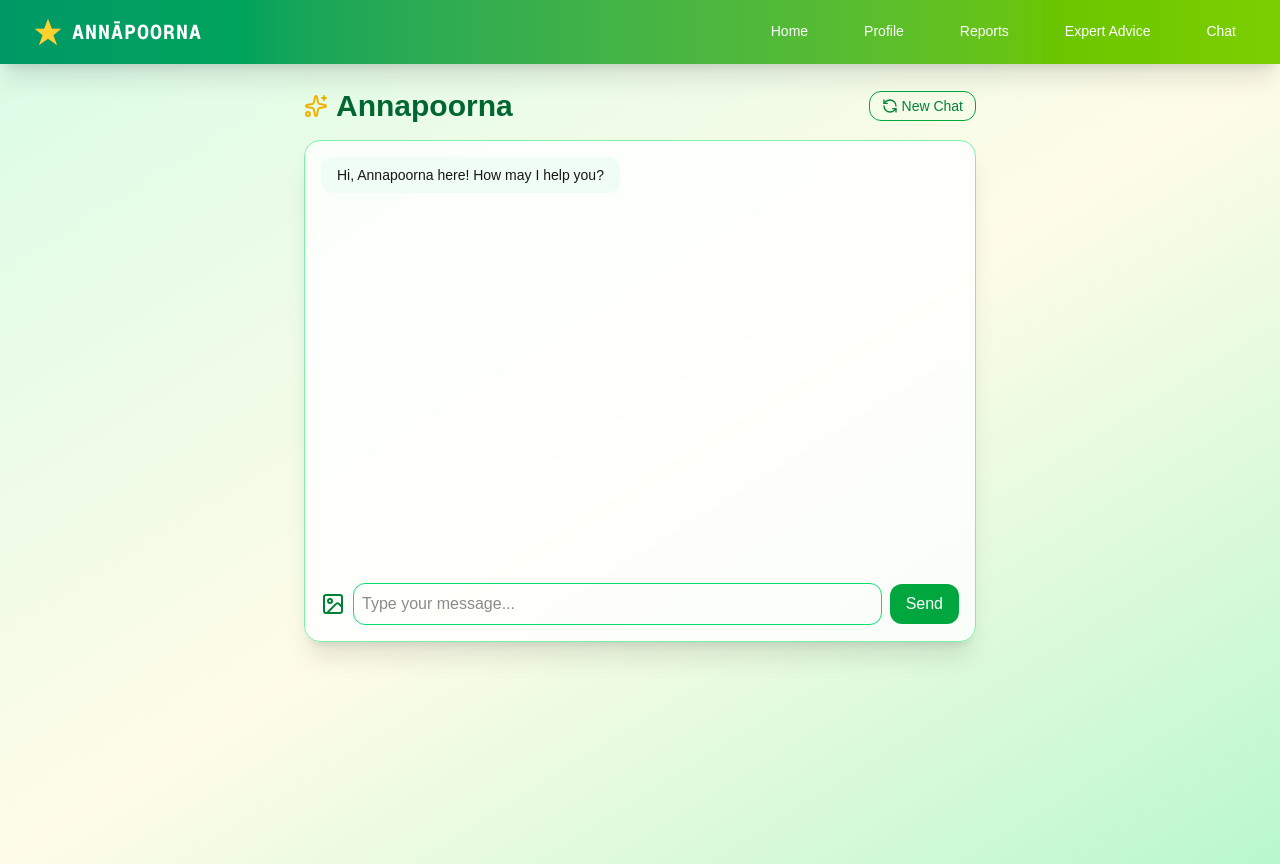
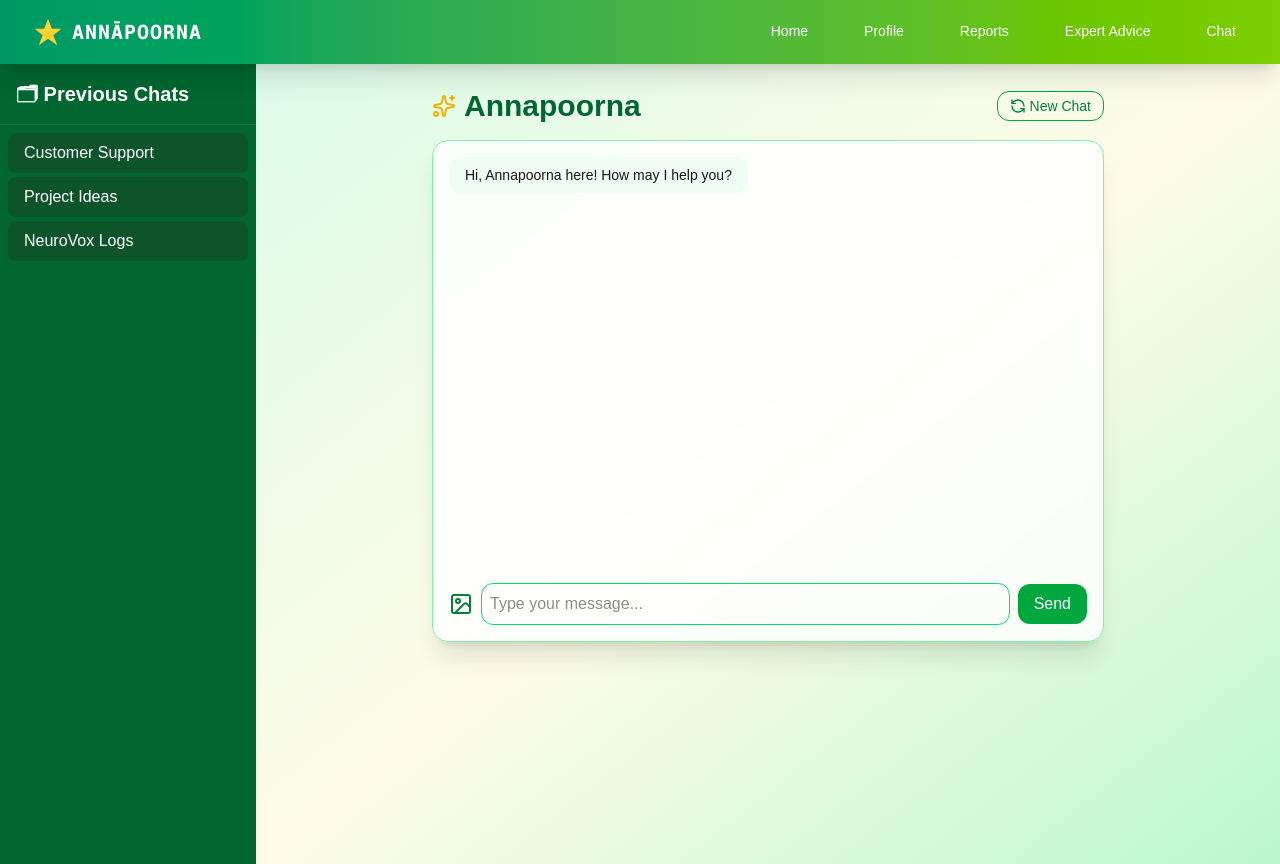
Before and after one commit to V47VANSH/Annapoorna, a Next.js app in the folder website/: page /dashboard/1/chat in a window 1280 px wide. Built offline with nearby package versions, Linux system fonts and the light colour scheme.

Commit message:
Old chats function

```diff
--- a/website/app/dashboard/[id]/chat/page.js
+++ b/website/app/dashboard/[id]/chat/page.js
@@ -2,8 +2,20 @@
 import { useState, useEffect, useRef } from "react";
 import { useParams } from "next/navigation";
 import { Sparkles, RefreshCcw, ImageIcon } from "lucide-react";
+import ChatSidebar from "@/components/ChatSideBar";
+export default function AnnapoornaChatbot() {
+const dummyChats = [
+  { id: "1", name: "Customer Support" },
+  { id: "2", name: "Project Ideas" },
+  { id: "3", name: "NeuroVox Logs" },
+];
+const handleChatClick = (chatId) => {
+    console.log("Chat clicked:", chatId);
+    // You can load messages or redirect here
+  };
 
-export default function AnnapoornaChatbot() {
+const [activeChatId, setActiveChatId] = useState("1"); // Default or selected chat
+
   const params=useParams();
   const id=params.id;
   const [messages, setMessages] = useState([
@@ -36,16 +48,6 @@ export default function AnnapoornaChatbot() {
     clearChat();
   };
 
-  // const handleImageChange = (e) => {
-  //   const file = e.target.files[0];
-  //   if (file) {
-  //     const reader = new FileReader();
-  //     reader.onloadend = () => {
-  //       setImagePreview(reader.result);
-  //     };
-  //     reader.readAsDataURL(file);
-  //   }
-  // };
   const handleImageChange = async (e) => {
   const file = e.target.files[0];
   if (file) {
@@ -111,7 +113,11 @@ async function clearChat() {
   }, [messages]);
 
   return (
-    <div className="min-h-screen bg-gradient-to-br from-green-100 via-yellow-50 to-green-200 flex flex-col items-center p-6">
+    <div className="flex">
+     <div className="flex">
+      <ChatSidebar chats={dummyChats} onChatClick={handleChatClick} />
+    </div>
+    <div className="w-full min-h-screen bg-gradient-to-br from-green-100 via-yellow-50 to-green-200 flex flex-col items-center p-6">
       <div className="max-w-2xl w-full">
         <div className="flex justify-between items-center mb-4">
           <h1 className="text-3xl font-bold text-green-800 flex items-center gap-2">
@@ -180,5 +186,6 @@ async function clearChat() {
         </div>
       </div>
     </div>
+    </div>
   );
 }
--- /dev/null
+++ b/website/components/ChatSideBar.js
@@ -0,0 +1,25 @@
+"use client";
+import React from "react";
+
+export default function ChatSidebar({ chats, activeChatId, onSelectChat }) {
+  return (
+    <div className="w-64 h-screen bg-green-800 text-white shadow-md flex flex-col">
+      <div className="p-4 text-xl font-bold border-b border-green-700">
+        🗂 Previous Chats
+      </div>
+      <div className="flex-1 overflow-y-auto space-y-1 p-2">
+        {chats.map((chat) => (
+          <button
+            key={chat.id}
+            onClick={() => onSelectChat(chat.id)}
+            className={`w-full text-left px-4 py-2 rounded-lg hover:bg-green-700 transition ${
+              chat.id === activeChatId ? "bg-green-600 font-semibold" : "bg-green-900"
+            }`}
+          >
+            {chat.name}
+          </button>
+        ))}
+      </div>
+    </div>
+  );
+}
```
